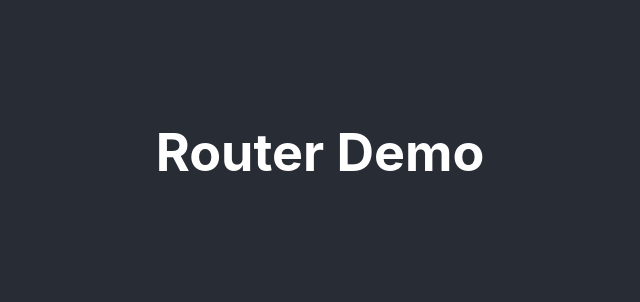
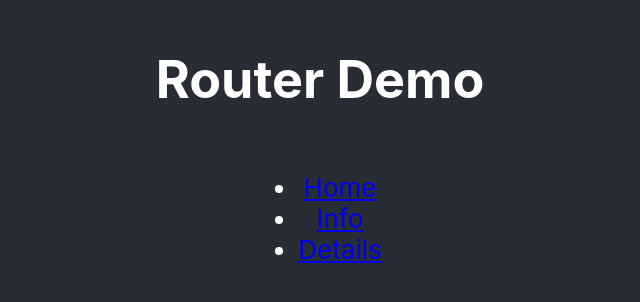
Before and after one commit to JamesonG-UAlberta/UAlberta-WCBWebDev_EXSM3940_Demo, a React (Create React App) app: page / in a window 1280 px wide. Shown: the part 248-550 px from the top of the page, without its empty margins (320-960 px from the left). Built offline with nearby package versions, Linux system fonts and the light colour scheme.

Commit message:
Nav setup;

```diff
--- a/src/App.js
+++ b/src/App.js
@@ -10,7 +10,17 @@ function App() {
     <div className="App">
       <header className="App-header">
         <h1>Router Demo</h1>
+        <nav>
+          <ul>
+            <li><Link to="/">Home</Link></li>
+            <li><Link to="/info">Info</Link></li>
+            <li><Link to="/details">Details</Link></li>
+          </ul>
+        </nav>
       </header>
+      <main>
+
+      </main>
     </div>
   );
 }
```
